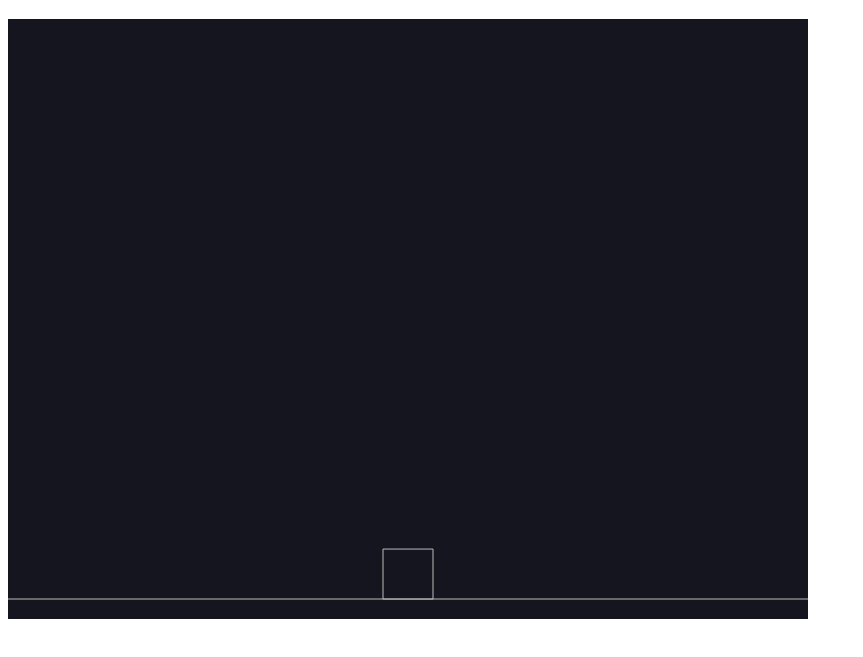
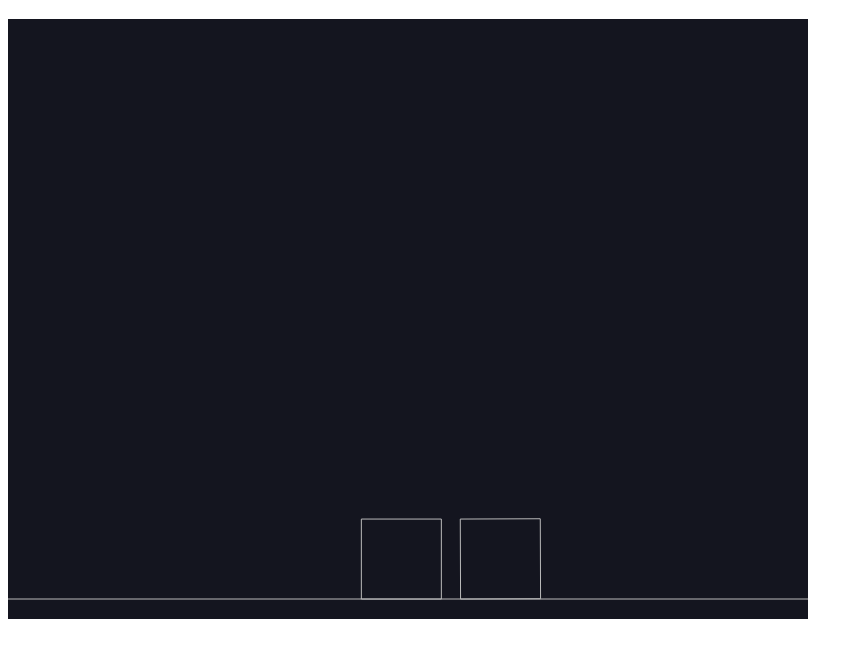
Before and after one commit to kiwily/game-jam-abandoned, a website: page index.html in a window 1280 px wide. Shown: the part 61-718 px from the top of the page, without its empty margins (0-863 px from the left). Drawn offline with Linux system fonts and the light colour scheme.

Commit message:
Transfer logi to Game Manager

```diff
--- a/index.html
+++ b/index.html
@@ -6,6 +6,8 @@
 
     <script src="utils/matter.min.js" defer></script>
     <script src="src/square.js" defer></script>
+
+    <script src="src/gameManager.js" defer></script>
     <script src="index.js" defer></script>
   </head>
   <body>
--- a/index.js
+++ b/index.js
@@ -14,14 +14,7 @@ const render = Render.create({
     engine: engine
 });
 
-// create two boxes and a ground
-const squareA = Square(400, 200, "bonjour");
-// const boxA = Bodies.rectangle(400, 200, 80, 80);
-// const boxB = Bodies.rectangle(450, 50, 80, 80);
-const ground = Bodies.rectangle(400, 610, 810, 60, { isStatic: true });
-
-// add all of the bodies to the world
-Composite.add(engine.world, [squareA, ground]);
+GameManager();
 
 // run the renderer
 Render.run(render);
--- a/src/gameManager.js
+++ b/src/gameManager.js
@@ -1,16 +1,23 @@
-import { controler } from "controler.controler"
+// let player1Event = "PLAYER_1_EVENT";
+// let player2Event = "PLAYER_2_EVENT";
 
-let player1Event = "PLAYER_1_EVENT";
-let player2Event = "PLAYER_2_EVENT";
+function GameManager() {
+  const component = {
+    squareA: Square(400, 200, "bonjour"),
+    squareB: Square(450, 50, "bonjour"),
+    ground: Bodies.rectangle(400, 610, 810, 60, { isStatic: true }),
+  };
 
-const init = () => {
-
-    document.addEventListener("SWITCH", function (e) {
-        console.log("SWITCHING")
-        [player1Event, player2Event] = [player2Event, player1Event]
-        controler(player1Event, player2Event)
-    });
-    controler(player1Event, player2Event)
+  // add all of the bodies to the world
+  Composite.add(engine.world, Object.values(component));
 };
 
-export { init };
+// const init = () => {
+//
+//     document.addEventListener("SWITCH", function (e) {
+//         console.log("SWITCHING")
+//         [player1Event, player2Event] = [player2Event, player1Event]
+//         controler(player1Event, player2Event)
+//     });
+//     controler(player1Event, player2Event)
+// };
--- a/src/square.js
+++ b/src/square.js
@@ -22,7 +22,7 @@ const MOVE = {
 };
 
 function Square(x_init, y_init, playerEvent) {
-    body = Bodies.rectangle(x_init, y_init, 50, 50);
+    body = Bodies.rectangle(x_init, y_init, 80, 80);
 
     document.addEventListener(playerEvent, function (e) {
         MOVE[e.direction](body)
```
